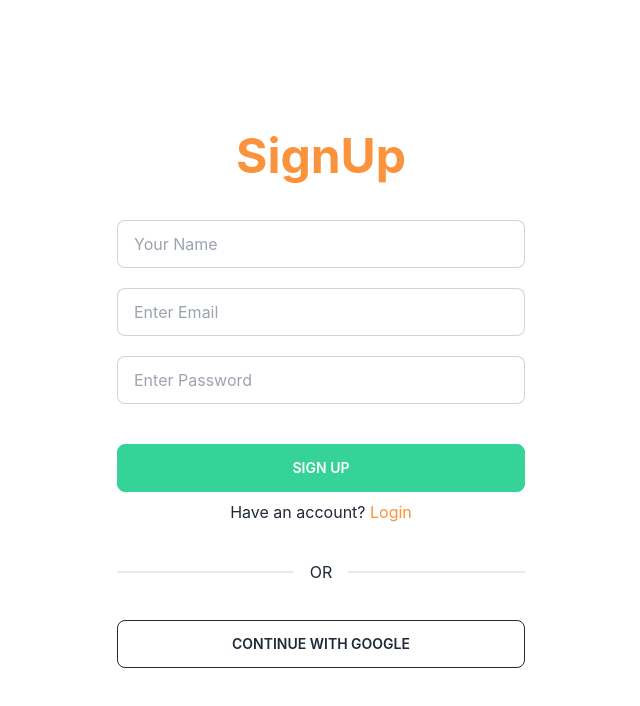
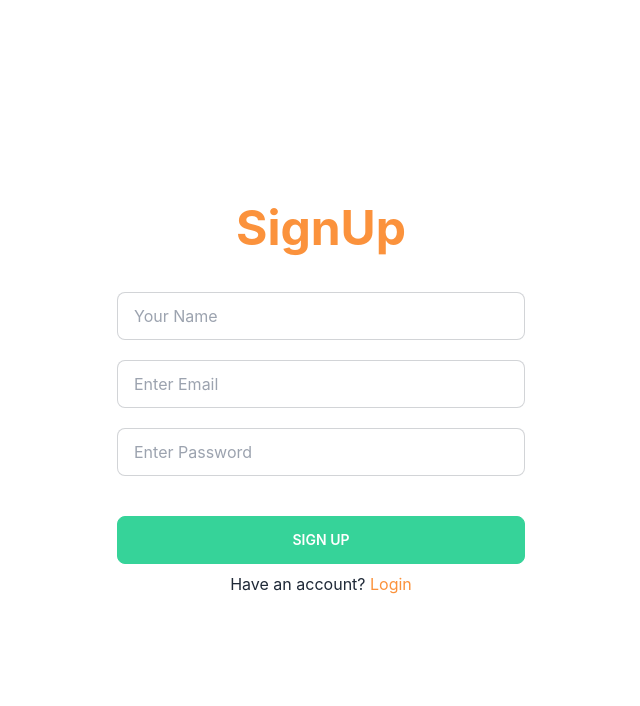
Before and after one commit to moniruzzaman01/React-ToDoList-client, a React (Create React App) app: page /signup in a window 1280 px wide. Shown: the top 706 px of the page, without its empty margins (319-959 px from the left). Built offline with nearby package versions, Linux system fonts and the light colour scheme; no server answers.

Commit message:
social login removed . its making problem

```diff
--- a/src/Components/Login/Login.js
+++ b/src/Components/Login/Login.js
@@ -6,8 +6,6 @@ import {
 } from "react-firebase-hooks/auth";
 import auth from "../../firebase.init";
 import { toast } from "react-toastify";
-import { async } from "@firebase/util";
-import SocialSignup from "../SocialSignup/SocialSignup";
 
 const Login = () => {
   const [authUser] = useAuthState(auth);
@@ -43,12 +41,14 @@ const Login = () => {
       </h2>
       <form onSubmit={handleLogin}>
         <input
+          required
           type="text"
           name="email"
           placeholder="Enter Email"
           className="input mb-5 input-bordered w-full max-w-lg"
         />
         <input
+          required
           type="text"
           name="pass"
           placeholder="Enter Password"
@@ -64,7 +64,6 @@ const Login = () => {
           </Link>
         </p>
       </form>
-      <SocialSignup />
     </div>
   );
 };
--- a/src/Components/Signup/Signup.js
+++ b/src/Components/Signup/Signup.js
@@ -6,9 +6,7 @@ import {
   useUpdateProfile,
 } from "react-firebase-hooks/auth";
 import auth from "../../firebase.init";
-import { async } from "@firebase/util";
 import { toast } from "react-toastify";
-import SocialSignup from "../SocialSignup/SocialSignup";
 
 const Signup = () => {
   const [authUser] = useAuthState(auth);
@@ -49,18 +47,21 @@ const Signup = () => {
       </h2>
       <form onSubmit={handleSignup}>
         <input
+          required
           type="text"
           name="name"
           placeholder="Your Name"
           className="input mb-5 input-bordered w-full max-w-lg"
         />
         <input
+          required
           type="text"
           name="email"
           placeholder="Enter Email"
           className="input mb-5 input-bordered w-full max-w-lg"
         />
         <input
+          required
           type="text"
           name="pass"
           placeholder="Enter Password"
@@ -76,7 +77,6 @@ const Signup = () => {
           </Link>
         </p>
       </form>
-      <SocialSignup />
     </div>
   );
 };
--- a/src/Components/SocialSignup/SocialSignup.js
+++ /dev/null
@@ -1,34 +0,0 @@
-import React, { useEffect } from "react";
-import { useSignInWithGoogle } from "react-firebase-hooks/auth";
-import { useNavigate } from "react-router-dom";
-import auth from "../../firebase.init";
-
-const SocialSignup = () => {
-  const [googleSignIn, user] = useSignInWithGoogle(auth);
-  const navigate = useNavigate();
-
-  //-------------------------
-  const handleGoogleSignup = async () => {
-    await googleSignIn();
-  };
-
-  //---------------------
-  useEffect(() => {
-    if (user) {
-      navigate("/todo");
-    }
-  }, [user, navigate]);
-
-  return (
-    <div>
-      <div className="flex flex-col w-full border-opacity-50">
-        <div className="divider my-10">OR</div>
-      </div>
-      <button onClick={handleGoogleSignup} className="btn btn-outline w-full">
-        continue with google
-      </button>
-    </div>
-  );
-};
-
-export default SocialSignup;
```
